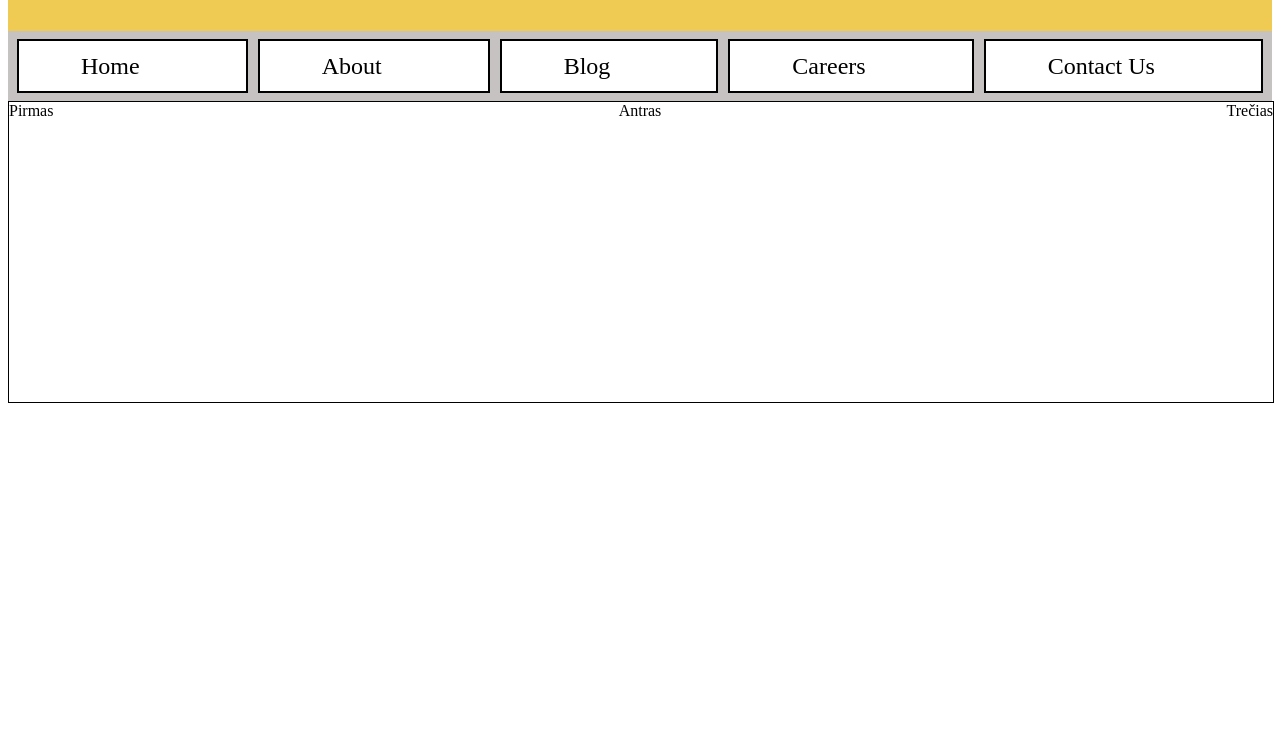
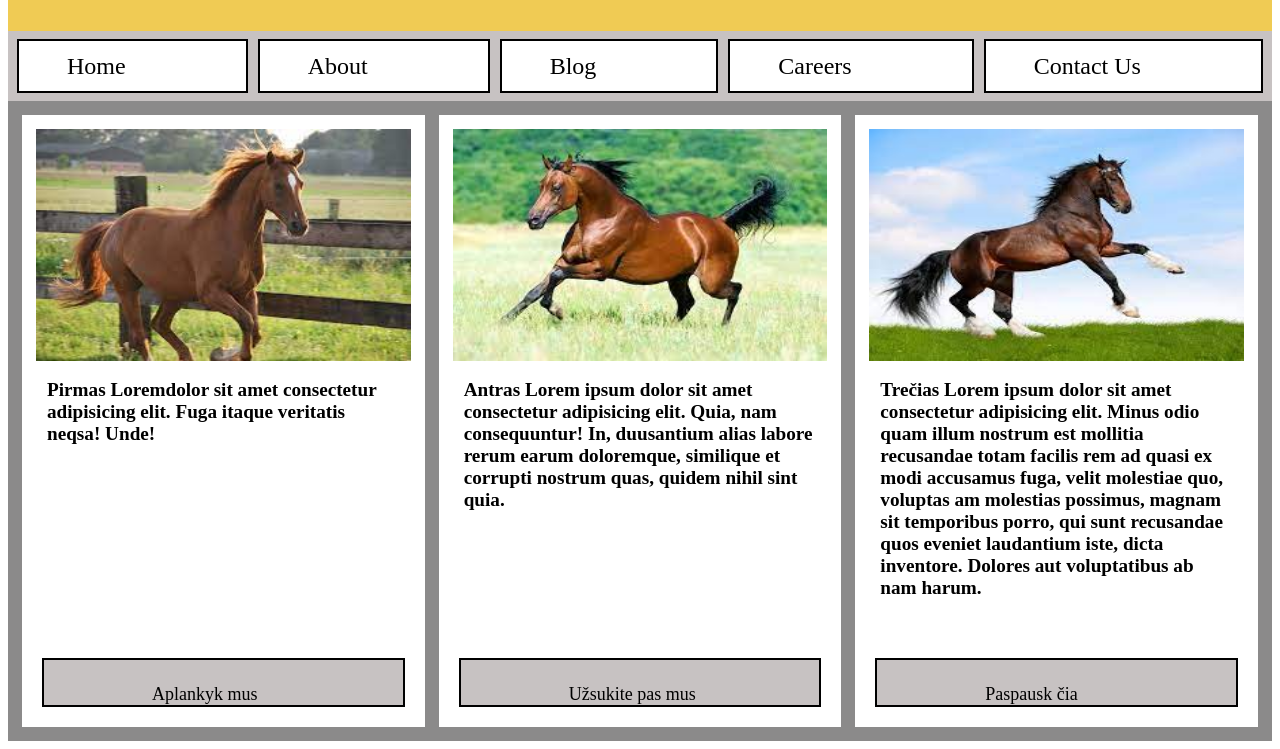
Before and after one commit to saulgiedr1/Flex-box-su-paveikslais, a plain HTML site: page index.html in a window 1280 px wide. Shown: the part 77-826 px from the top of the page. Before the commit the page ends 800 px from the top, so only its background shows below. Drawn offline with Linux system fonts and the light colour scheme.

Commit message:
Baigtas darbas

```diff
--- a/index.html
+++ b/index.html
@@ -17,20 +17,20 @@
         <div class="nuorodos-mygtukai"><a class="pats-mygtukas" href="bele.html">Contact Us</a></div>
     </div>
     <div class="paveikslus-gaubiantis">
-        <div class="paveikslas-text-nuoroda">
-            <div class="paveikslas"></div>
-            <div class="tekstas"></div>
-            <div class="nuoroda"><a class="paveikslo-mygtukas" href="bele.html"></a>Pirmas</div>
+        <div class="paveikslas-text-nuoroda parastes1" >
+            <div ><img  class="paveikslas" src="a1.jpg" alt="Arklys1"></div>
+            <div class="tekstas">Pirmas Loremdolor sit amet consectetur adipisicing elit. Fuga itaque veritatis neqsa! Unde!</div>
+            <div class="nuoroda"><a class="paveikslo-mygtukas" href="bele.html">Aplankyk mus</a></div>
         </div>
-        <div class="paveikslas-text-nuoroda">
-            <div class="paveikslas"></div>
-            <div class="tekstas"></div>
-            <div class="nuoroda"><a class="paveikslo-mygtukas" href="bele.html"></a>Antras</div>
+        <div class="paveikslas-text-nuoroda parastes2">
+            <div><img  class="paveikslas" src="a2.jpg" alt="Arklys2"></div>
+            <div class="tekstas">Antras Lorem ipsum dolor sit amet consectetur adipisicing elit. Quia, nam consequuntur! In, duusantium alias labore rerum earum doloremque, similique et corrupti nostrum quas, quidem nihil sint quia.</div>
+            <div class="nuoroda"><a class="paveikslo-mygtukas" href="bele.html">Užsukite pas mus </a></div>
         </div>
-        <div class="paveikslas-text-nuoroda">
-            <div class="paveikslas"></div>
-            <div class="tekstas"></div>
-            <div class="nuoroda"><a class="paveikslo-mygtukas" href="bele.html"></a>Trečias</div>
+        <div class="paveikslas-text-nuoroda parastes3">
+            <div ><img  class="paveikslas" src="a3.jpg" alt="Arklys3"></div>
+            <div class="tekstas">Trečias Lorem ipsum dolor sit amet consectetur adipisicing elit. Minus odio quam illum nostrum est mollitia recusandae totam facilis rem ad quasi ex modi accusamus fuga, velit molestiae quo, voluptas am molestias possimus, magnam sit temporibus porro, qui sunt recusandae quos eveniet laudantium iste, dicta inventore. Dolores aut voluptatibus ab nam harum.</div>
+            <div class="nuoroda"><a class="paveikslo-mygtukas" href="bele.html">Paspausk čia</a></div>
         </div>
     </div>
 
--- a/style.css
+++ b/style.css
@@ -29,9 +29,8 @@
 
 } .pats-mygtukas {
     display: block;
-    height: 50px;
-    padding: 0.5em;
-    margin-left: 50px;
+    padding-left:2em;
+    padding-top: 0.5em;
     text-decoration: none;
     color: black;
     font-size: x-large;
@@ -41,19 +40,62 @@
     display: flex;
     justify-content: space-between;
     width: 100%;
-    height: 300px;
-    border: 1px solid black;
+    height: 640px;
 
+    background-color: rgb(139, 138, 138);
 }
 .paveikslas-text-nuoroda {
+    display: flex;
+    flex-direction: column;
+    justify-content: space-between;
+    background-color: white;
+    width: 100%;
+    margin-top: 14px;
+    margin-bottom: 14px;
+}
+.parastes1 {
+    margin-left: 14px;
+    margin-right:7px;
+}
+.parastes2 {
+    margin-left: 7px;
+    margin-right: 7px;
+}
+.parastes3 {
+    margin-left: 7px;
+    margin-right: 14px;
+}
 
-}
 .paveikslas {
+    box-sizing: border-box;
+    width: 100%;
+    height: 260px;
+    padding: 14px;
 
 }
 .tekstas {
+    padding-left: 25px;
+    padding-right: 25px;
+    font-size: larger;
+    font-weight: bold;
+    flex-grow: 1;
+
 
 }
 .nuoroda {
 
+    background-color:rgb(199, 194, 194);
+    border: 2px solid black;
+    margin: 20px;
+    align-content: flex-end;
+    height: 45px;
 }
+.paveikslo-mygtukas {
+    display: block;
+    padding-left:6em;
+    padding-top: 0.5em;
+    text-decoration: none;
+    color: black;
+    font-size: large;
+
+}
```
Also changed, not shown: a1.jpg (added), a2.jpg (added), a3.jpg (added).
